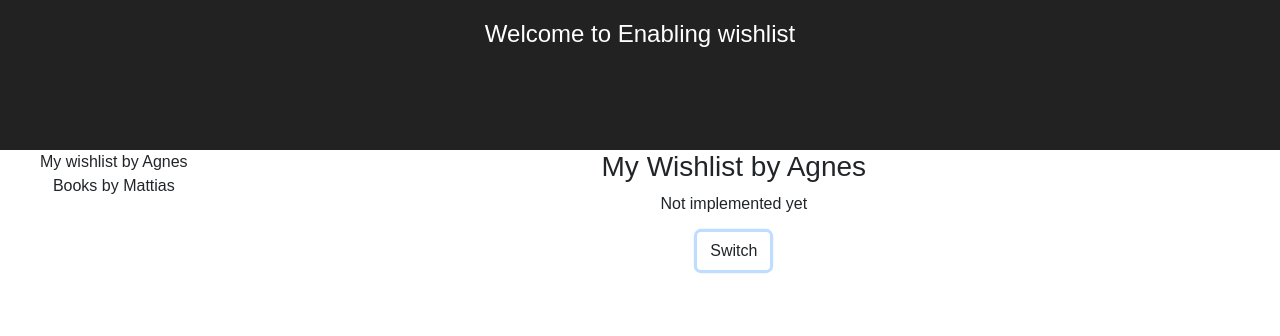
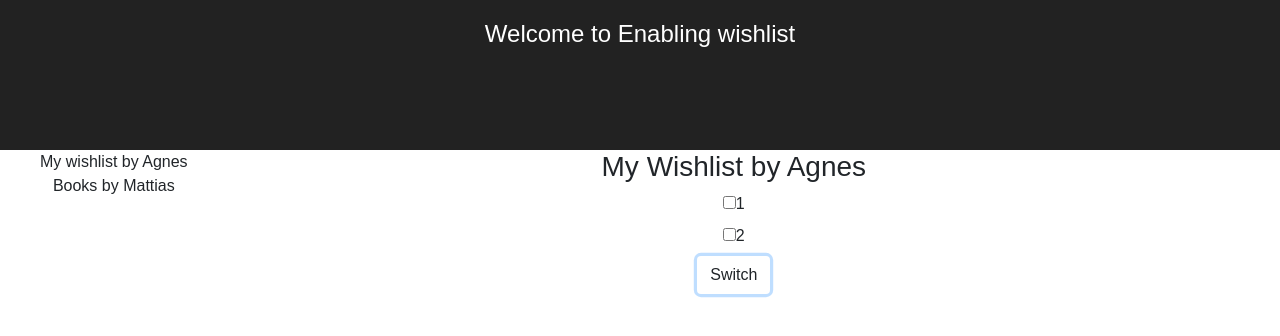
Before and after one commit to agnesmardh/wishlist, a React (Create React App) app: page / in a window 1280 px wide. Both pictures are taken after a click on the button "Switch". Shown: the top 336 px of the page. Built offline with nearby package versions, Linux system fonts and the light colour scheme.

Commit message:
Add wishlist viewed as shared

```diff
--- /dev/null
+++ b/src/components/SharedWishlist.js
@@ -0,0 +1,25 @@
+import React, { Component } from 'react';
+
+class SharedWish extends Component {
+
+  constructor(props) {
+    super(props);
+    this.state = {
+    };
+  }
+
+  render() {
+    return (
+      <div>
+      {this.props.wishes.map((wish) =>
+        <div className="checkbox" key={wish}>
+          <label><input type="checkbox" value=""/>{wish}</label>
+        </div>
+      )}
+      </div>
+    );
+  }
+
+}
+
+export default SharedWish;
--- a/src/components/Wishlist.js
+++ b/src/components/Wishlist.js
@@ -2,6 +2,7 @@ import React, { Component } from 'react';
 import './Wishlist.css';
 import Wish from './Wish';
 import AddWishForm from './AddWishForm';
+import SharedWishlist from './SharedWishlist';
 
 class Wishlist extends Component {
 
@@ -71,7 +72,7 @@ class Wishlist extends Component {
           )
           :
           <div>
-            <p>Not implemented yet</p>
+            <SharedWishlist wishes={this.state.wishes}/>
           </div>
         }
         <button onClick={this.switchMode} type="button" className="btn btn-default btn-small">Switch</button>
```
